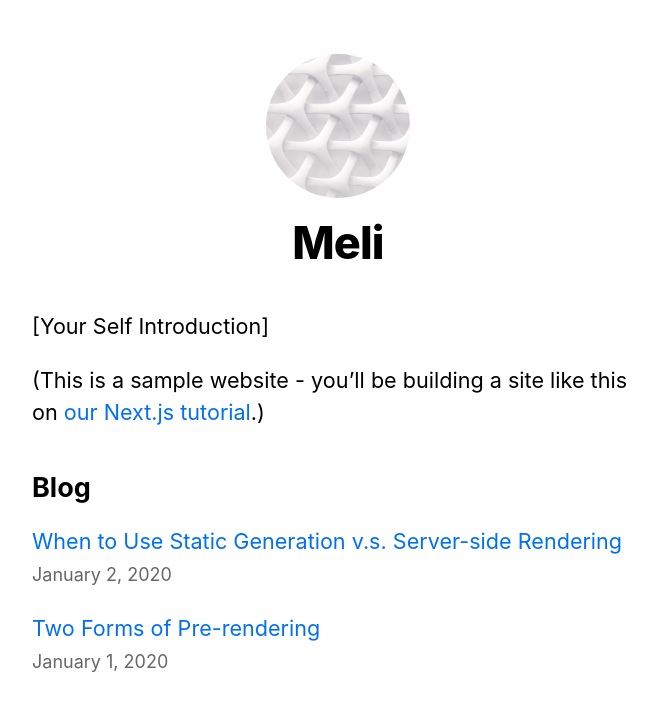
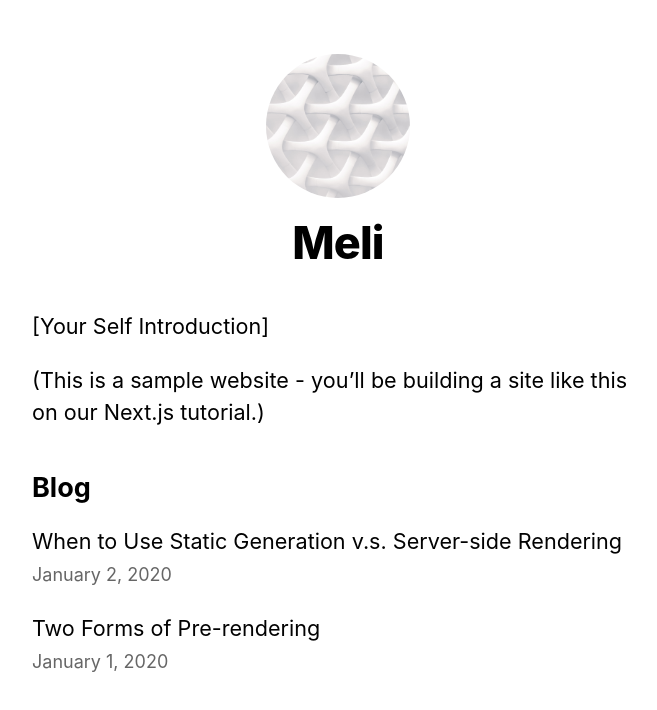
Before and after one commit to melis-sy/nextjs-blog, a Next.js app: page / in a window 1280 px wide. Shown: the top 710 px of the page, without its empty margins (302-959 px from the left). Built offline with nearby package versions, Linux system fonts and the light colour scheme.

Commit message:
Anpassungen Test

```diff
--- a/components/layout.js
+++ b/components/layout.js
@@ -1,11 +1,12 @@
-import Head from 'next/head';
-import Image from 'next/image';
-import styles from './layout.module.css';
-import utilStyles from '../styles/utils.module.css';
-import Link from 'next/link';
+import Head from "next/head";
+import Image from "next/image";
+import styles from "./layout.module.css";
+import utilStyles from "../styles/utils.module.css";
+import Link from "next/link";
+import Button from '@mui/material/Button';
 
-const name = 'Meli';
-export const siteTitle = 'Next.js Sample Website';
+const name = "Meli";
+export const siteTitle = "Next.js Sample Website";
 
 export default function Layout({ children, home }) {
   return (
@@ -19,7 +20,7 @@
         <meta
           property="og:image"
           content={`https://og-image.vercel.app/${encodeURI(
-            siteTitle,
+            siteTitle
           )}.png?theme=light&md=0&fontSize=75px&images=https%3A%2F%2Fassets.vercel.com%2Fimage%2Fupload%2Ffront%2Fassets%2Fdesign%2Fnextjs-black-logo.svg`}
         />
         <meta name="og:title" content={siteTitle} />
@@ -64,7 +65,9 @@
       {!home && (
         <div className={styles.backToHome}>
           <Link href="/">
-            <a>← Back to home</a>
+            <Button variant="contained">
+              <a>← Back to home</a>
+            </Button>
           </Link>
         </div> // Warum prüfe ich hier den Block?
       )}
--- a/package.json
+++ b/package.json
@@ -6,6 +6,11 @@
     "start": "next start"
   },
   "dependencies": {
+    "@emotion/react": "^11.10.0",
+    "@emotion/styled": "^11.10.0",
+    "@fontsource/roboto": "^4.5.8",
+    "@mui/icons-material": "^5.8.4",
+    "@mui/material": "^5.10.1",
     "date-fns": "^2.29.2",
     "gray-matter": "^4.0.3",
     "next": "latest",
--- a/pages/posts/[id].js
+++ b/pages/posts/[id].js
@@ -3,6 +3,7 @@
 import Head from 'next/head';
 import Date from '../../components/date';
 import utilStyles from '../../styles/utils.module.css';
+import Button from '@mui/material/Button';
 
 
 
--- a/styles/global.css
+++ b/styles/global.css
@@ -13,12 +13,17 @@
 }
 
 a {
-  color: #0070f3;
+    color: #020202;
+    text-decoration: none;
+  }
+
+Button>a {
+  color: #f8f8f8;
   text-decoration: none;
 }
 
 a:hover {
-  text-decoration: underline;
+  text-decoration: none;
 }
 
 img {
```
Also changed, not shown: 1 other file (tests, documents, lock files or other folders).
